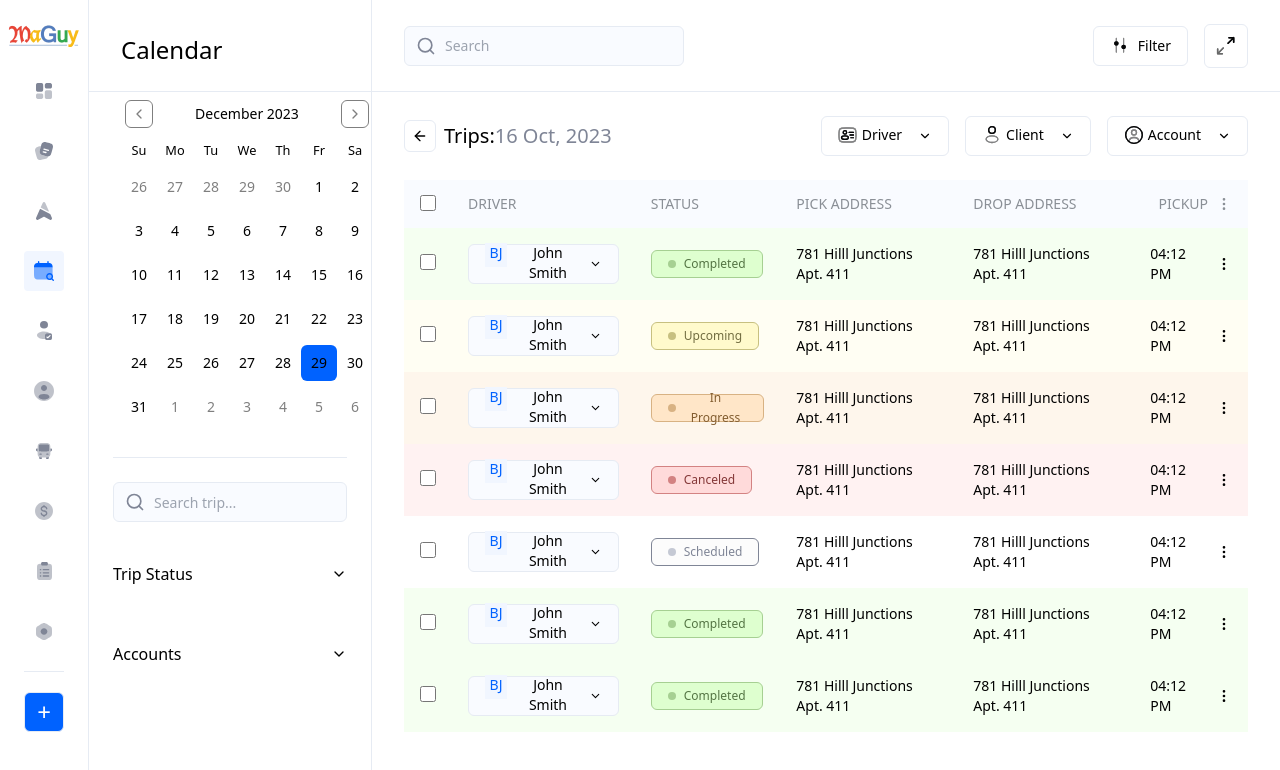
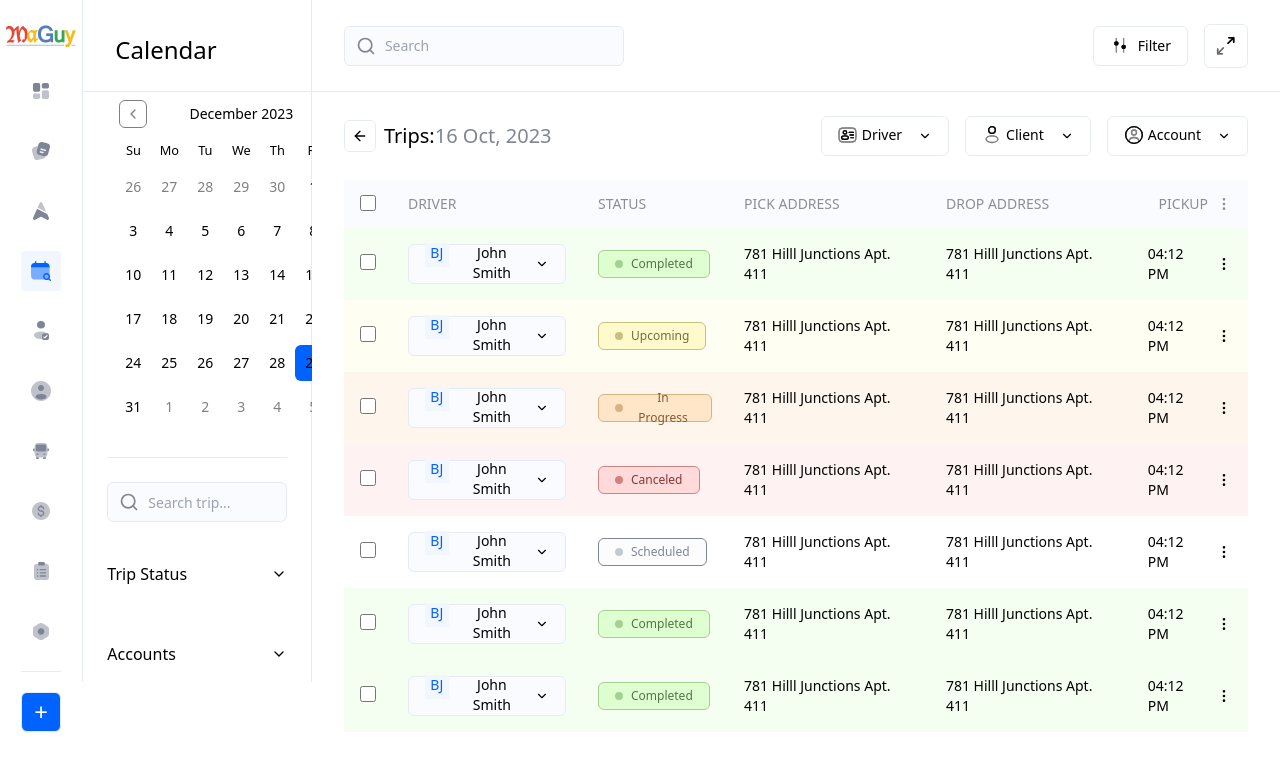
Before and after one commit to hayatul-islam/shadcn-dashboard, a React (Vite) app: page / in a window 1280 px wide. Shown: the top 770 px of the page. Built offline with nearby package versions, Linux system fonts and the light colour scheme.

Commit message:
layout chagne

```diff
--- a/src/App.tsx
+++ b/src/App.tsx
@@ -1,13 +1,26 @@
 import DashboardLayout from "./components/DashboardLayout";
+import Header from "./components/Header";
+import LeftSidebar from "./components/LeftSidebar";
 import TableCom from "./components/Table";
 import TableHeader from "./components/TableHeader";
 
 function App() {
   return (
     <DashboardLayout>
-      <div className="space-y-6">
-        <TableHeader />
-        <TableCom />
+      <div className="flex ">
+        <div
+          style={{ width: "284px" }}
+          className="h-[100vh] overflow-y-auto no-scrollbar"
+        >
+          <LeftSidebar />
+        </div>
+        <div className="space-y-6 w-full h-[100vh] overflow-y-auto no-scrollbar">
+          <Header />
+          <div className="w-full px-8 space-y-6">
+            <TableHeader />
+            <TableCom />
+          </div>
+        </div>
       </div>
     </DashboardLayout>
   );
--- a/src/components/DashboardLayout.tsx
+++ b/src/components/DashboardLayout.tsx
@@ -1,14 +1,10 @@
-import Header from "./Header";
 import Sidebar from "./Sidebar";
 
 const DashboardLayout = ({ children }: any) => {
   return (
     <div className="flex ">
       <Sidebar />
-      <div className="w-full h-[100vh] overflow-y-auto">
-        <Header />
-        <div className="px-8 py-6">{children}</div>
-      </div>
+      <div className="w-full h-[100vh] overflow-y-auto">{children}</div>
     </div>
   );
 };
--- /dev/null
+++ b/src/components/LeftSidebar.tsx
@@ -0,0 +1,87 @@
+import { status } from "@/constants/constants";
+import { useState } from "react";
+import Search from "./Search";
+import {
+  Accordion,
+  AccordionContent,
+  AccordionItem,
+  AccordionTrigger,
+} from "./ui/accordion";
+import { Button } from "./ui/button";
+import { Calendar } from "./ui/calendar";
+import { Checkbox } from "./ui/checkbox";
+
+const LeftSidebar = () => {
+  const [date, setDate] = useState<Date | undefined>(new Date());
+  return (
+    <div className="border-x border-stroke-100">
+      <h2 className="text-[24px] font-medium p-8 border-b h-[92px] border-stroke-100 bg-white sticky top-0 z-50">
+        Calendar
+      </h2>
+      <div className="space-y-6 px-6">
+        <Calendar
+          mode="single"
+          selected={date}
+          onSelect={setDate}
+          style={{ width: "200px" }}
+        />
+        <hr className="text-stroke-100" />
+        <Search placeholder="Search trip..." />
+
+        <Accordion type="single" collapsible>
+          <AccordionItem value="item-1">
+            <AccordionTrigger className="font-medium text-[16px] ">
+              Trip Status
+            </AccordionTrigger>
+            <AccordionContent className="sidebar-accordion pt-2 space-y-4">
+              {status?.map((value: string, idx: number) => {
+                let style = "";
+                let dotColor = "";
+                if (value === "Completed") {
+                  style =
+                    "bg-success border-success-300 text-success-400 hover:bg-success";
+                  dotColor = "bg-success-300";
+                } else if (value === "Upcoming") {
+                  style =
+                    "bg-warning border-warning-300 text-warning-400 hover:bg-warning";
+                  dotColor = "bg-warning-300";
+                } else if (value === "In Progress") {
+                  style =
+                    "bg-progress border-progress-300 text-progress-400 hover:bg-progress";
+                  dotColor = "bg-progress-300";
+                } else if (value === "Canceled") {
+                  style =
+                    "bg-danger border-danger-300 text-danger-400 hover:bg-danger";
+                  dotColor = "bg-danger-300";
+                }
+                return (
+                  <div key={idx} className="flex gap-2 items-center">
+                    <Checkbox className="text-white font-bold" />
+                    <Button
+                      className={` ${style} border font-medium text-[12px] flex gap-2 items-center h-[28px]`}
+                    >
+                      <span
+                        className={`${dotColor} h-2 w-2 rounded-full`}
+                      ></span>{" "}
+                      <span>{value}</span>
+                    </Button>
+                  </div>
+                );
+              })}
+            </AccordionContent>
+          </AccordionItem>
+        </Accordion>
+
+        <Accordion type="single" collapsible className="sidebar-accordion">
+          <AccordionItem value="item-1">
+            <AccordionTrigger className="font-medium text-[16px] ">
+              Accounts
+            </AccordionTrigger>
+          </AccordionItem>
+        </Accordion>
+      </div>
+    </div>
+  );
+};
+
+export default LeftSidebar;
--- a/src/components/Sidebar.tsx
+++ b/src/components/Sidebar.tsx
@@ -9,23 +9,10 @@ import NotificationIcon from "@/assets/icons/NotificationIcon";
 import ProfileIcon from "@/assets/icons/ProfileIcon";
 import SettingIcon from "@/assets/icons/SettingIcon";
 import UserIcon from "@/assets/icons/UserIcon";
-import {
-  Accordion,
-  AccordionContent,
-  AccordionItem,
-  AccordionTrigger,
-} from "@/components/ui/accordion";
-import { Calendar } from "@/components/ui/calendar";
-import { Checkbox } from "@/components/ui/checkbox";
-import { status } from "@/constants/constants";
-import { useState } from "react";
 import logo from "../assets/logo.png";
-import Search from "./Search";
 import { Button } from "./ui/button";
 
 const Sidebar = () => {
-  const [date, setDate] = useState<Date | undefined>(new Date());
-
   type MenuType = {
     route: string;
     icon: any;
@@ -75,7 +62,6 @@ const Sidebar = () => {
   ];
 
   return (
-    <div className="flex ">
     <div className="w-[88px] overflow-y-auto h-[100vh] no-scrollbar">
       <div className="pt-6 bg-white sticky top-0">
         <img className="mx-auto" src={logo} alt="" />
@@ -114,74 +100,6 @@ const Sidebar = () => {
         </div>
       </div>
     </div>
-      <div className="w-[284px] border-x border-stroke-100 overflow-y-auto h-[100vh] no-scrollbar">
-        <h2 className="text-[24px] font-medium p-8 border-b h-[92px] border-stroke-100 bg-white sticky top-0 z-50">
-          Calendar
-        </h2>
-        <div className="space-y-6 px-6">
-          <Calendar
-            mode="single"
-            selected={date}
-            onSelect={setDate}
-            className="h-full"
-          />
-          <hr className="text-stroke-100" />
-          <Search placeholder="Search trip..." />
-
-          <Accordion type="single" collapsible>
-            <AccordionItem value="item-1">
-              <AccordionTrigger className="font-medium text-[16px] ">
-                Trip Status
-              </AccordionTrigger>
-              <AccordionContent className="sidebar-accordion pt-2 space-y-4">
-                {status?.map((value: string, idx: number) => {
-                  let style = "";
-                  let dotColor = "";
-                  if (value === "Completed") {
-                    style =
-                      "bg-success border-success-300 text-success-400 hover:bg-success";
-                    dotColor = "bg-success-300";
-                  } else if (value === "Upcoming") {
-                    style =
-                      "bg-warning border-warning-300 text-warning-400 hover:bg-warning";
-                    dotColor = "bg-warning-300";
-                  } else if (value === "In Progress") {
-                    style =
-                      "bg-progress border-progress-300 text-progress-400 hover:bg-progress";
-                    dotColor = "bg-progress-300";
-                  } else if (value === "Canceled") {
-                    style =
-                      "bg-danger border-danger-300 text-danger-400 hover:bg-danger";
-                    dotColor = "bg-danger-300";
-                  }
-                  return (
-                    <div key={idx} className="flex gap-2 items-center">
-                      <Checkbox className="text-white font-bold" />
-                      <Button
-                        className={` ${style} border font-medium text-[12px] flex gap-2 items-center h-[28px]`}
-                      >
-                        <span
-                          className={`${dotColor} h-2 w-2 rounded-full`}
-                        ></span>{" "}
-                        <span>{value}</span>
-                      </Button>
-                    </div>
-                  );
-                })}
-              </AccordionContent>
-            </AccordionItem>
-          </Accordion>
-
-          <Accordion type="single" collapsible className="sidebar-accordion">
-            <AccordionItem value="item-1">
-              <AccordionTrigger className="font-medium text-[16px] ">
-                Accounts
-              </AccordionTrigger>
-            </AccordionItem>
-          </Accordion>
-        </div>
-      </div>
-    </div>
   );
 };
 
```
Lines whose indentation alone changed are shown as unchanged.
